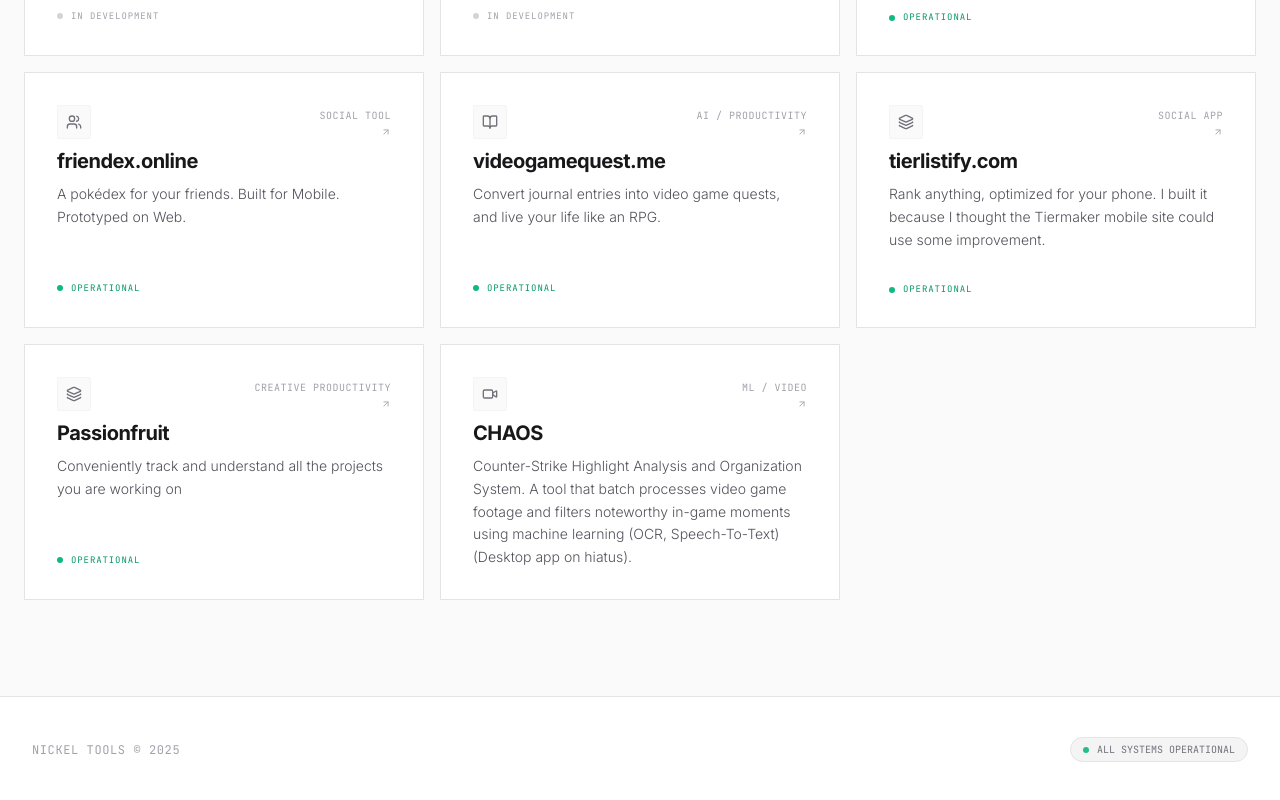
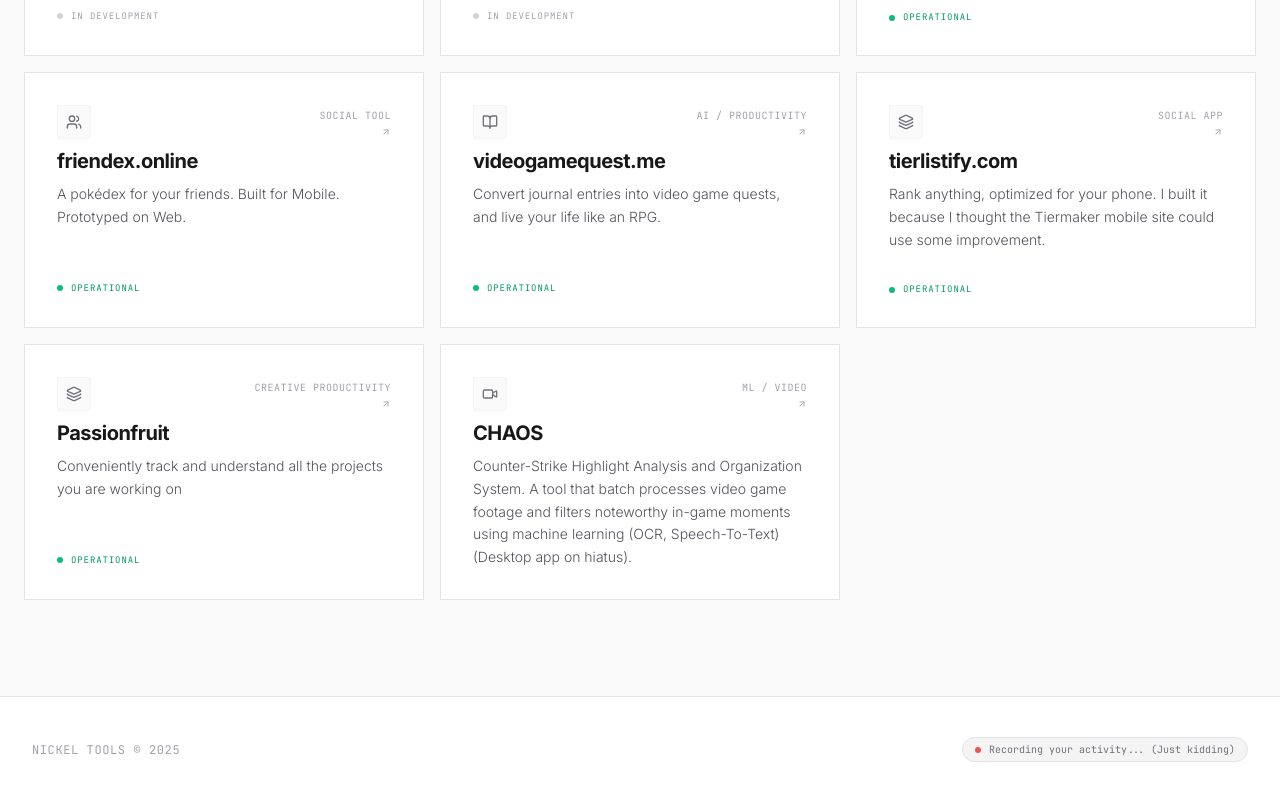
Before and after one commit to nick5616/nickel-tools, a Next.js app: page / in a window 1280 px wide. Shown: the part 978-1778 px from the top of the page. Built offline with nearby package versions, Linux system fonts and the light colour scheme.

Commit message:
Silly little easter egg

```diff
--- a/app/layout.tsx
+++ b/app/layout.tsx
@@ -111,9 +111,9 @@
                                 Nickel Tools © {new Date().getFullYear()}
                             </p>
                             <div className="flex items-center gap-2 px-3 py-1 rounded-full bg-zinc-100 dark:bg-zinc-900 border border-zinc-200 dark:border-zinc-800">
-                                <div className="w-1.5 h-1.5 rounded-full bg-emerald-500 animate-pulse"></div>
+                                <div className="w-1.5 h-1.5 rounded-full bg-red-500 animate-pulse"></div>
                                 <span className="text-[10px] text-zinc-500 font-mono">
-                                    ALL SYSTEMS OPERATIONAL
+                                    Recording your activity... (Just kidding)
                                 </span>
                             </div>
                         </div>
```
